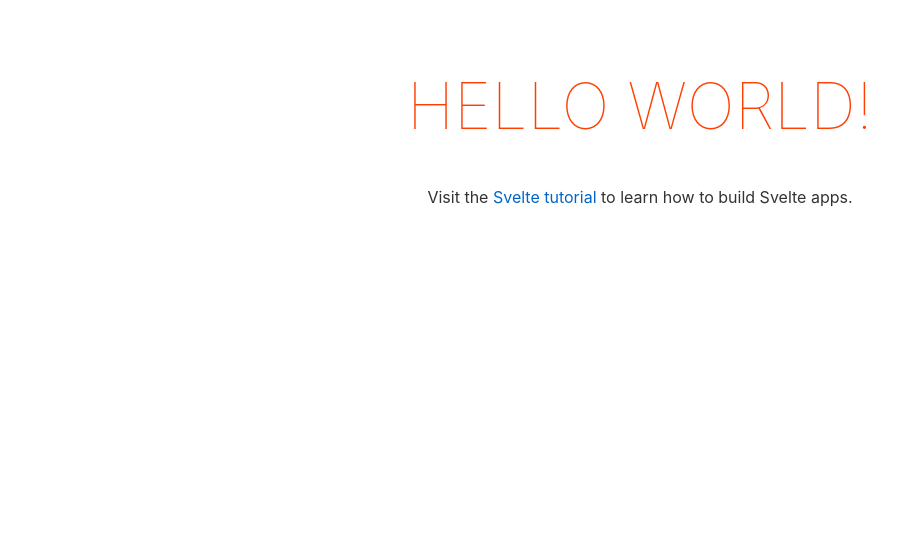
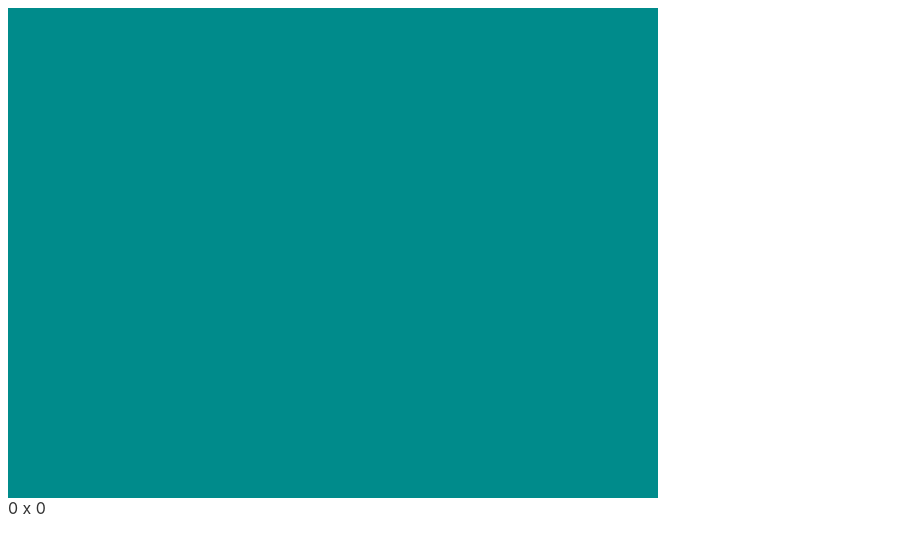
Before and after one commit to thorstenbaek/svelte-intro, a Svelte app: page / in a window 1280 px wide. Shown: the top 552 px of the page, without its empty margins (0-921 px from the left). Built offline with nearby package versions, Linux system fonts and the light colour scheme.

Commit message:
Added Inner component

```diff
--- a/src/App.svelte
+++ b/src/App.svelte
@@ -1,30 +1,18 @@
 <script>
-	export let name;
+	import Inner from "./Inner.svelte";
+
+	let m = {
+		clientX: 0,
+		clientY: 0
+	};
+
+	function handleMyEvent(e) {
+		m = e.detail;
+	}
 </script>
 
-<main>
-	<h1>Hello {name}!</h1>
-	<p>Visit the <a href="https://svelte.dev/tutorial">Svelte tutorial</a> to learn how to build Svelte apps.</p>
-</main>
+<Inner on:myevent={handleMyEvent}/>
 
-<style>
-	main {
-		text-align: center;
-		padding: 1em;
-		max-width: 240px;
-		margin: 0 auto;
-	}
-
-	h1 {
-		color: #ff3e00;
-		text-transform: uppercase;
-		font-size: 4em;
-		font-weight: 100;
-	}
-
-	@media (min-width: 640px) {
-		main {
-			max-width: none;
-		}
-	}
-</style>
+<div>
+	{m.clientX} x {m.clientY}
+</div>
--- /dev/null
+++ b/src/Inner.svelte
@@ -0,0 +1,23 @@
+<script>
+    import {createEventDispatcher} from 'svelte';
+
+    const dispatch = createEventDispatcher();
+
+    function dispatchMouseMove(e){
+        dispatch('myevent', {
+            clientX: e.clientX,
+            clientY: e.clientY
+        });
+    }
+</script>
+
+<div on:mousemove={dispatchMouseMove}/>
+
+<style>
+	div {
+		background-color: darkcyan;
+		width: 640px;
+		height: 480px;
+		padding: 5px;
+	}
+</style>
```
